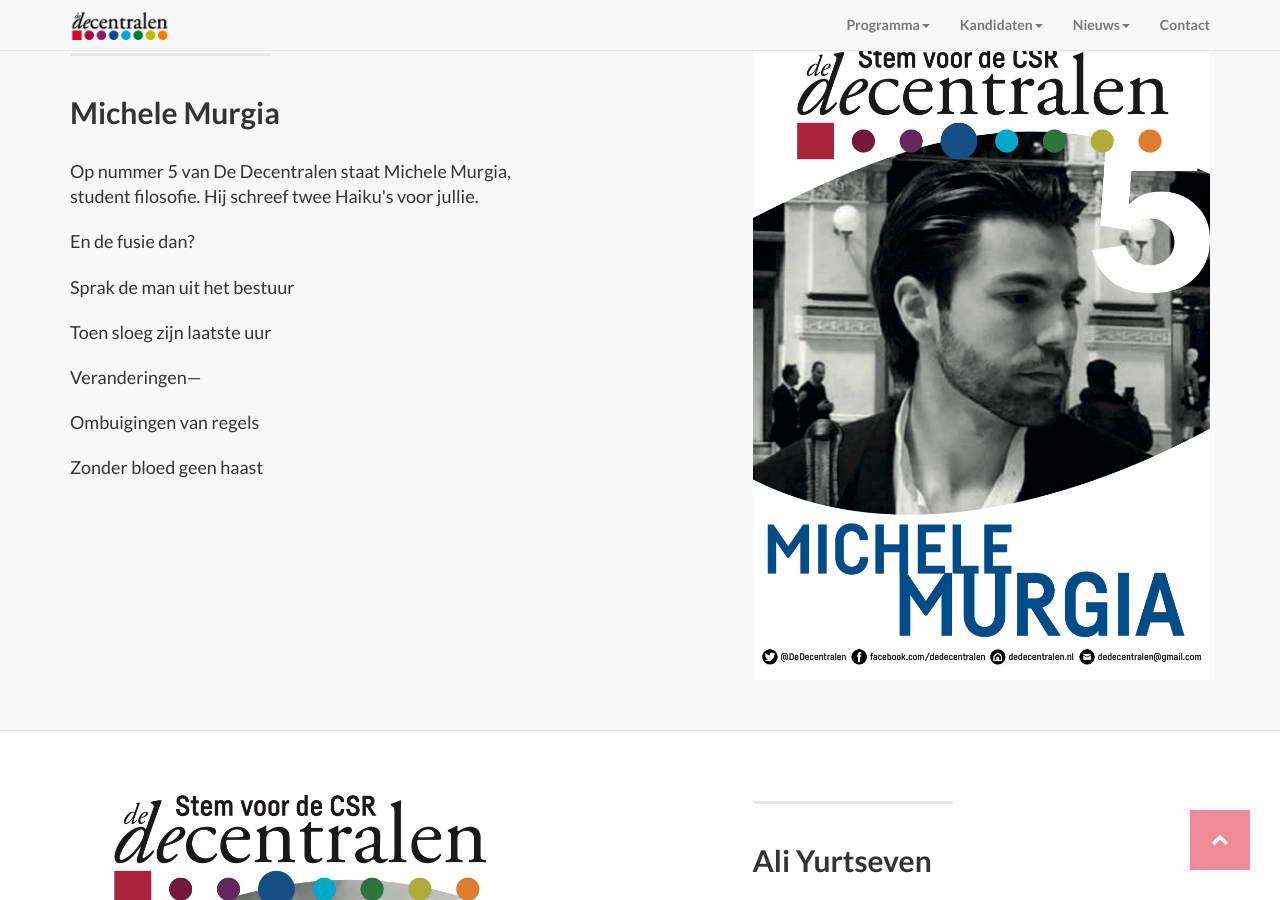
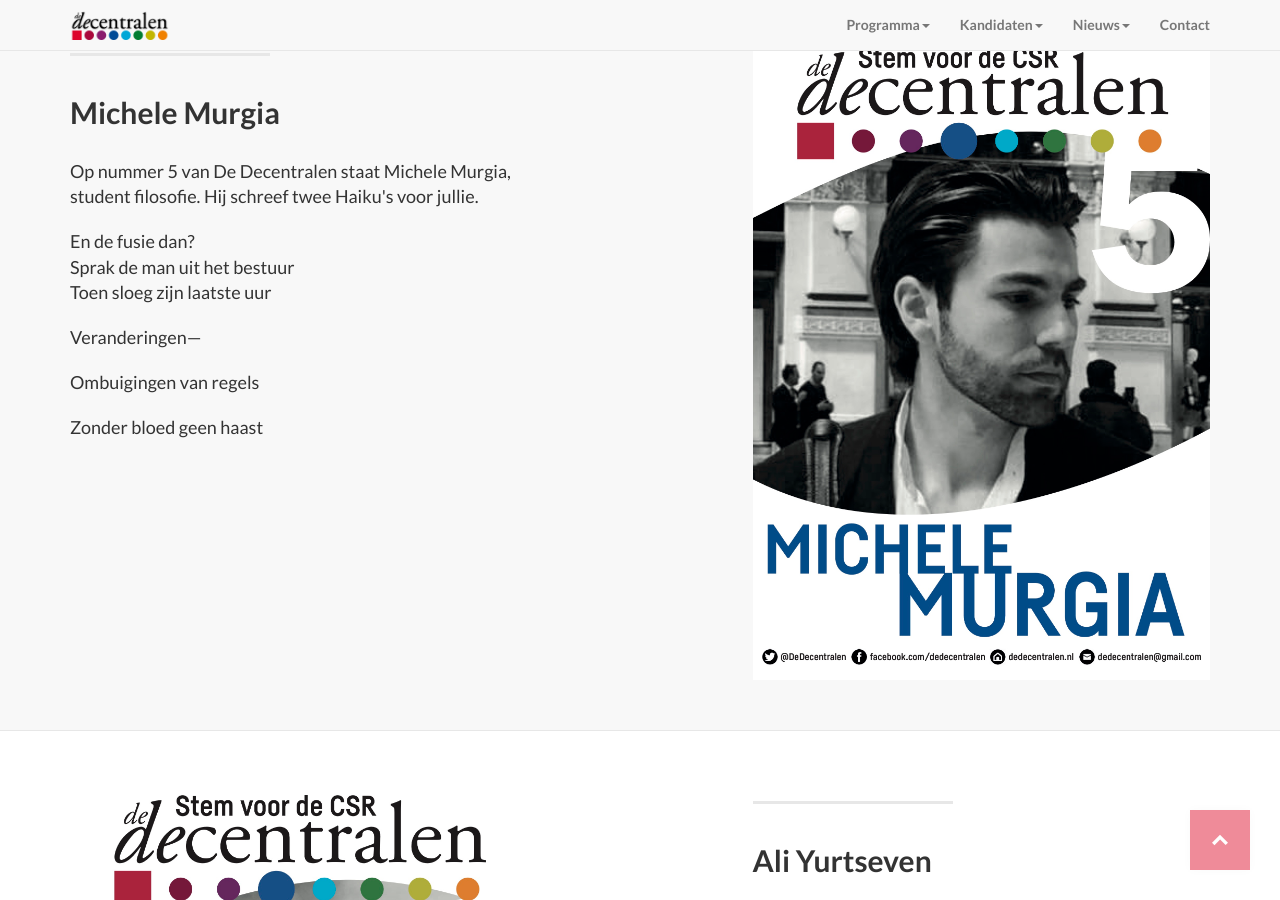
Before and after one commit to DeDecentralen/DeDecentralen.github.io, a Jekyll site: the page built from kandidaten.md, in a window 1280 px wide and 900 px high, scrolled down 3805 px. Built offline with Jekyll 4.4.1, drawn with Linux system fonts in a browser that asks for light colours.

Commit message:
Update kandidaten.html

```diff
--- a/_layouts/kandidaten.html
+++ b/_layouts/kandidaten.html
@@ -93,9 +93,9 @@
         <div class="clearfix"></div>
         <h2 class="section-heading">Michele Murgia</h2>
         <p class="lead">Op nummer 5 van De Decentralen staat Michele Murgia, student filosofie. Hij schreef twee Haiku's voor jullie.</p>
-        <p class="lead">En de fusie dan?</p>
-        <p class="lead">Sprak de man uit het bestuur</p>
-        <p class="lead">Toen sloeg zijn laatste uur</p>
+        <p class="lead">En de fusie dan?
+        <br class="lead">Sprak de man uit het bestuur
+        <br class="lead">Toen sloeg zijn laatste uur</p>
         <p class="lead"></p>
         <p class="lead">Veranderingen—</p>
         <p class="lead">Ombuigingen van regels</p>
```
